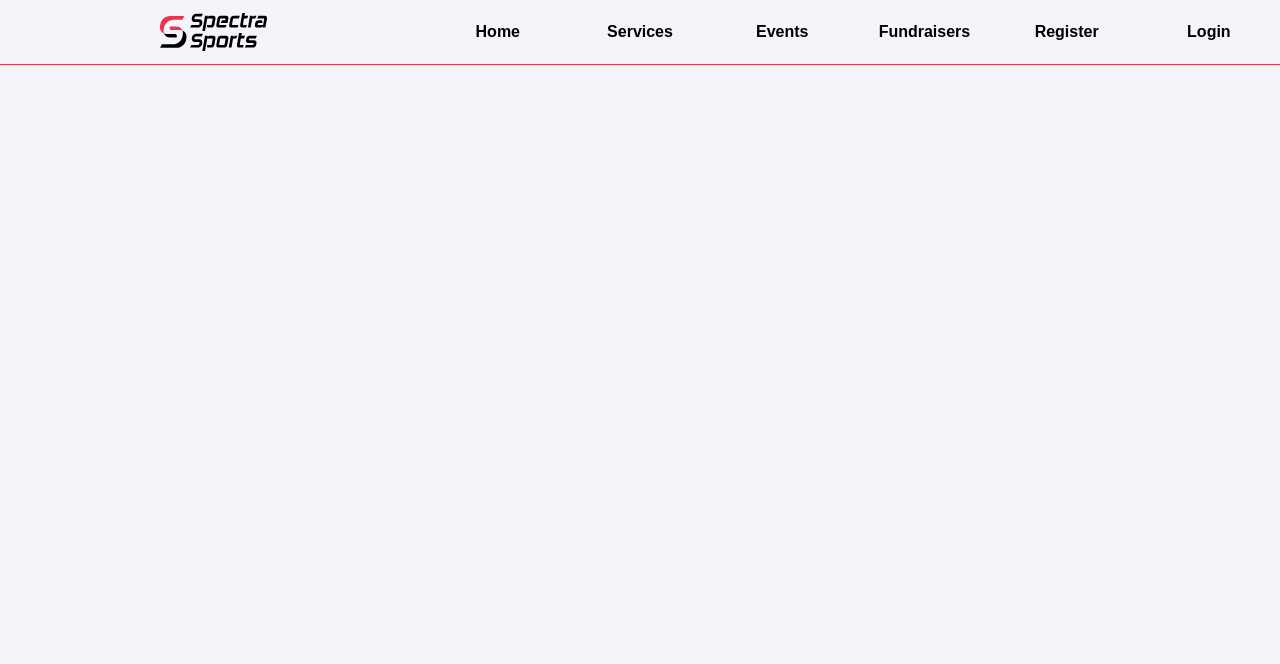
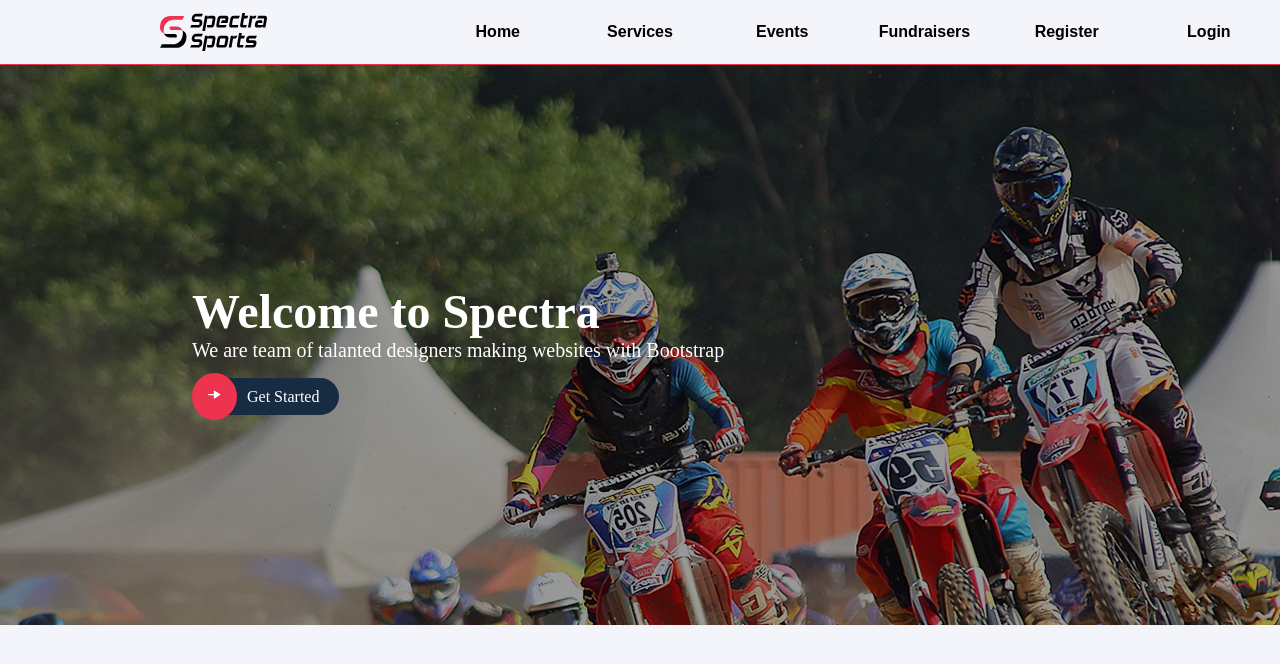
Before and after one commit to RohanAditeya/spectra-sports-website, a Vue app: page / in a window 1280 px wide. Shown: the top 664 px of the page. Built offline with nearby package versions, Linux system fonts and the light colour scheme; the HTML template or start-up script is replaced by a standard one.

Commit message:
added content to home page and setup github pages build

```diff
--- a/src/App.vue
+++ b/src/App.vue
@@ -11,6 +11,7 @@
     --header-height: 8vh;
     --spectra-red: #ee334e;
     --background-light: #f3f5fa;
+    --page-font-family: sans-serif
   }
   body {
     background-color: #f3f5fa;
--- a/src/components/PageHeader.vue
+++ b/src/components/PageHeader.vue
@@ -94,7 +94,7 @@
   }
 
   .menu-item {
-    font-family: sans-serif;
+    font-family: var(--page-font-family);
   }
 
   @media (min-width: 810px) {
--- a/src/pages/HomePage.vue
+++ b/src/pages/HomePage.vue
@@ -1,7 +1,71 @@
 <script setup lang="ts">
     import PageHeader from '@/components/PageHeader.vue';
+    import backgroundImgUrl from '../static/006.jpg';
+    import { Icon } from '@iconify/vue'
 </script>
 
 <template>
     <PageHeader/>
+    <main :style="{ '--bg': `url(${backgroundImgUrl})` }" :class="['main-section']">
+        <section :class="['tag-section']">
+            <div :class="['tag-container']">
+                <h1 :class="['welcome']">Welcome to Spectra</h1>
+                <p>We are team of talanted designers making websites with Bootstrap</p>
+                <div :class="['get-started-container']">
+                    <span :class="['get-started-icon']">
+                        <Icon icon="material-symbols:line-end-arrow" width="15" height="15"  style="color: #fff" />
+                    </span>
+                    <span :class="['get-started-message']">Get Started</span>
+                </div>
+            </div>
+        </section>
+    </main>
 </template>
+
+<style lang="css" scoped>
+
+    .tag-section {
+        background: linear-gradient(rgba(0,0,0,0.4), rgba(0,0,0,0.4)), var(--bg);
+        background-attachment: fixed;
+        background-size: cover;
+        background-position: center center;
+        height: 70vh;
+        display: flex;
+        align-items: center;
+        justify-content: center;
+    }
+
+    .tag-section div {
+        background: none;
+        color: #ffffff;
+        width: 70%
+    }
+
+    .welcome {
+        font-size: 3em;
+        margin: 0;
+    }
+
+    .tag-container p {
+        font-size: 1.25em;
+        margin: 0;
+        margin-bottom: 25px;
+    }
+
+    .get-started-icon {
+        background-color: var(--spectra-red);
+        padding: 15px;
+        border-radius: 100% 100% 100% 100%;
+        position: relative;
+        z-index: 5;
+    }
+
+    .get-started-message {
+        background-color: #172c42;
+        padding: 10px 20px;
+        position: relative;
+        margin-left: -10px;
+        z-index: 4;
+        border-radius: 0% 50px 50px 0%;
+    }
+</style>
--- a/vite.config.ts
+++ b/vite.config.ts
@@ -6,6 +6,7 @@ import vueDevTools from 'vite-plugin-vue-devtools'
 
 // https://vite.dev/config/
 export default defineConfig({
+  base: '/spectra-sports-website/',
   plugins: [
     vue(),
     vueDevTools(),
```
Also changed, not shown: src/static/006.jpg (added).
